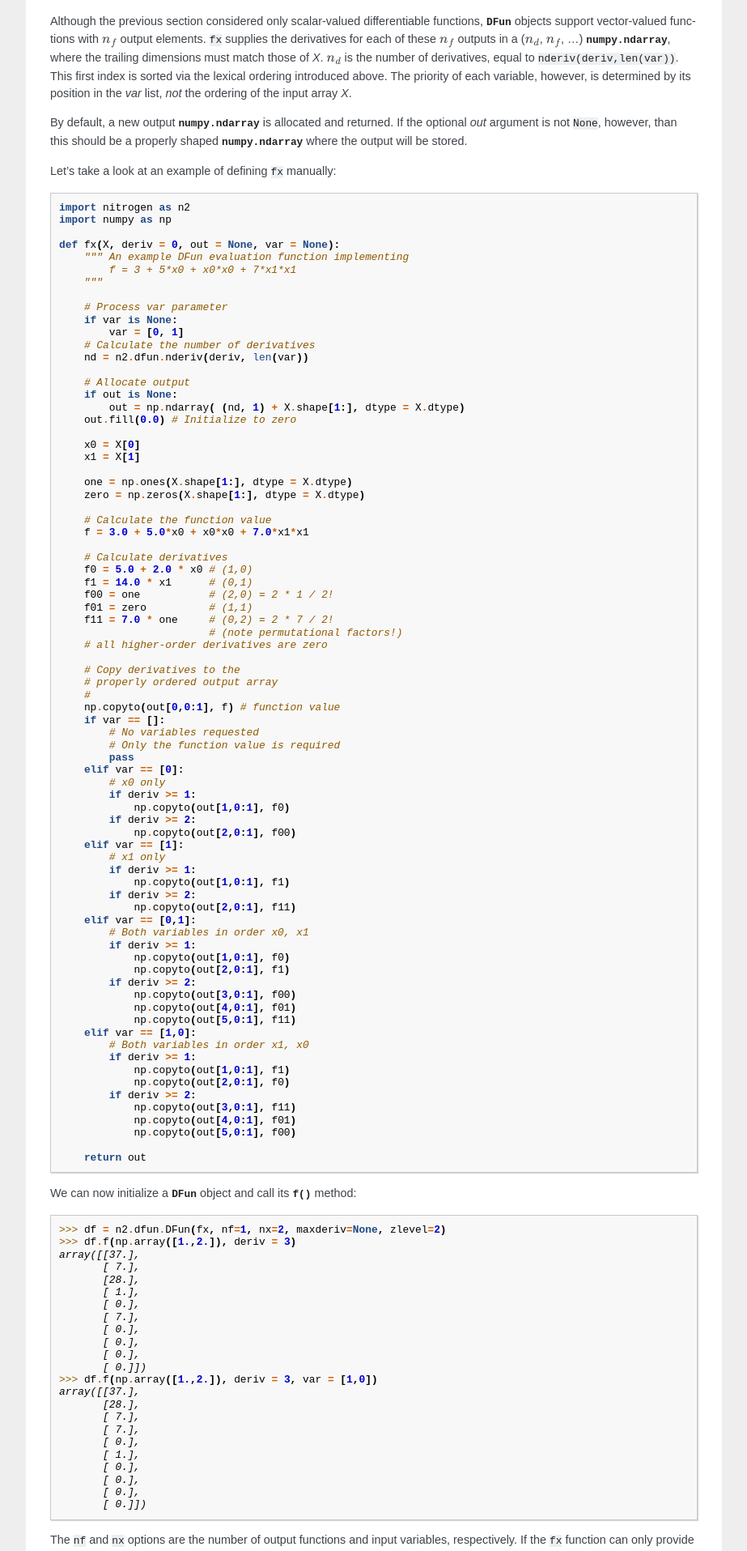
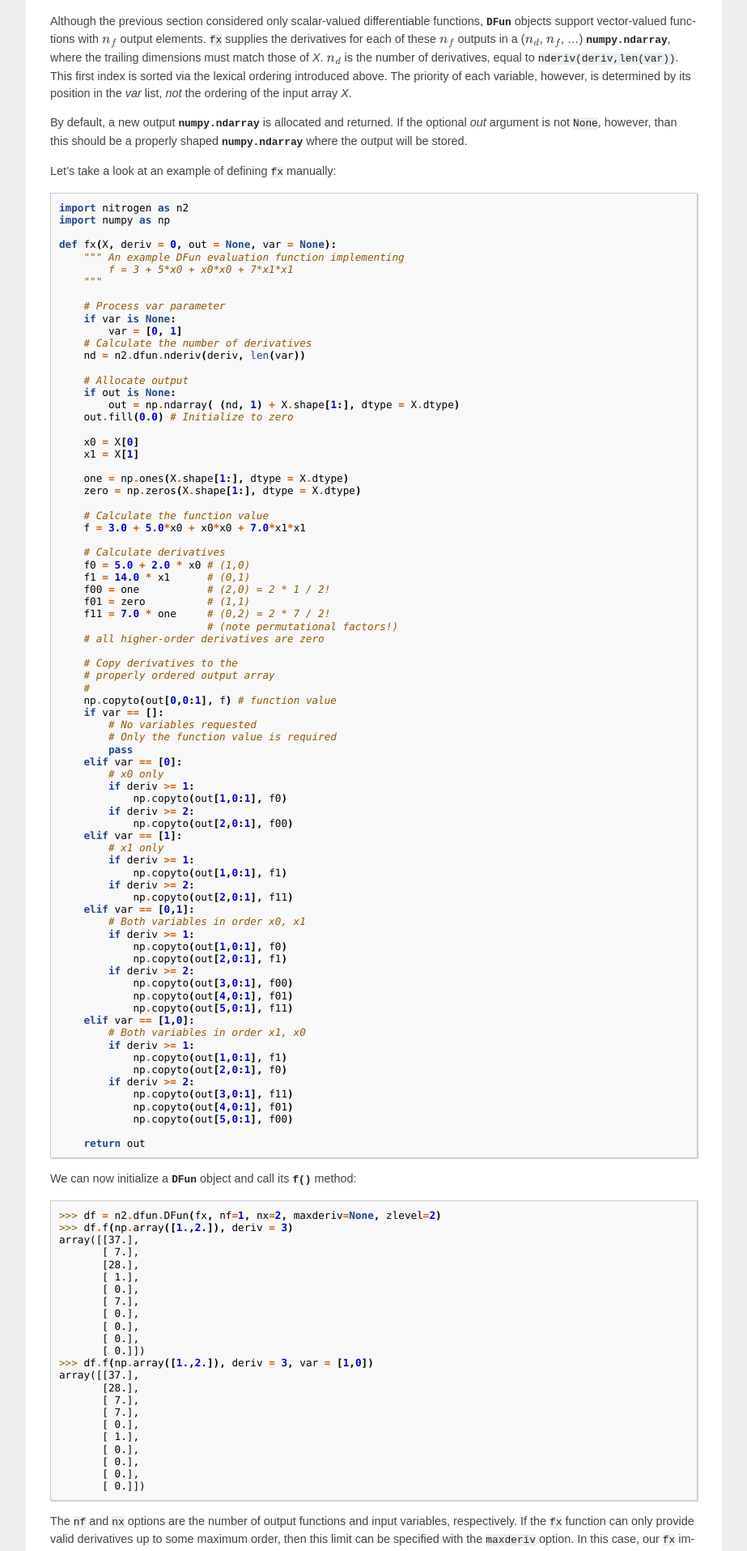
Before and after one commit to bchangala/nitrogen, a Sphinx documentation site: the page built from docs/tutorials/dfun.rst, in a window 1280 px wide. Shown: the part 1194-3109 px from the top of the page at 81% size, without its empty margins (198-1121 px from the left). Built offline with Sphinx 7.4.7, drawn with Linux system fonts in a browser that asks for light colours.

Commit message:
modified docs css style files

```diff
--- /dev/null
+++ b/docs/_static/custom-1.css
@@ -0,0 +1,6 @@
+@import url("nature.css");
+
+div[class*="highlight-"] {
+     margin: 1em 0;
+     font-size: 0.8em; /* changed font size --PBC */
+}
--- /dev/null
+++ b/docs/_static/pygments.css
@@ -0,0 +1,85 @@
+pre { line-height: 115%; margin: 0; font-family: Consolas, Monaco, monospace, sans-serif; }
+td.linenos pre { color: #000000; background-color: #f0f0f0; padding: 0 5px 0 5px; }
+span.linenos { color: #000000; background-color: #f0f0f0; padding: 0 5px 0 5px; }
+td.linenos pre.special { color: #000000; background-color: #ffffc0; padding: 0 5px 0 5px; }
+span.linenos.special { color: #000000; background-color: #ffffc0; padding: 0 5px 0 5px; }
+.highlight .hll { background-color: #ffffcc }
+.highlight { background: #f8f8f8; }
+.highlight .c { color: #8f5902; font-style: italic } /* Comment */
+.highlight .err { color: #a40000; border: 1px solid #ef2929 } /* Error */
+.highlight .g { color: #000000 } /* Generic */
+.highlight .k { color: #204a87; font-weight: bold } /* Keyword */
+.highlight .l { color: #000000 } /* Literal */
+.highlight .n { color: #000000 } /* Name */
+.highlight .o { color: #ce5c00; font-weight: bold } /* Operator */
+.highlight .x { color: #000000 } /* Other */
+.highlight .p { color: #000000; font-weight: bold } /* Punctuation */
+.highlight .ch { color: #8f5902; font-style: italic } /* Comment.Hashbang */
+.highlight .cm { color: #8f5902; font-style: italic } /* Comment.Multiline */
+.highlight .cp { color: #8f5902; font-style: italic } /* Comment.Preproc */
+.highlight .cpf { color: #8f5902; font-style: italic } /* Comment.PreprocFile */
+.highlight .c1 { color: #8f5902; font-style: italic } /* Comment.Single */
+.highlight .cs { color: #8f5902; font-style: italic } /* Comment.Special */
+.highlight .gd { color: #a40000 } /* Generic.Deleted */
+.highlight .ge { color: #000000; font-style: italic } /* Generic.Emph */
+.highlight .gr { color: #ef2929 } /* Generic.Error */
+.highlight .gh { color: #000080; font-weight: bold } /* Generic.Heading */
+.highlight .gi { color: #00A000 } /* Generic.Inserted */
+
+/* vvv PBC edited 12/29/2020 */
+.highlight .go { color: #000000; } /* Generic.Output */
+
+.highlight .gp { color: #8f5902 } /* Generic.Prompt */
+.highlight .gs { color: #000000; font-weight: bold } /* Generic.Strong */
+.highlight .gu { color: #800080; font-weight: bold } /* Generic.Subheading */
+.highlight .gt { color: #a40000; font-weight: bold } /* Generic.Traceback */
+.highlight .kc { color: #204a87; font-weight: bold } /* Keyword.Constant */
+.highlight .kd { color: #204a87; font-weight: bold } /* Keyword.Declaration */
+.highlight .kn { color: #204a87; font-weight: bold } /* Keyword.Namespace */
+.highlight .kp { color: #204a87; font-weight: bold } /* Keyword.Pseudo */
+.highlight .kr { color: #204a87; font-weight: bold } /* Keyword.Reserved */
+.highlight .kt { color: #204a87; font-weight: bold } /* Keyword.Type */
+.highlight .ld { color: #000000 } /* Literal.Date */
+.highlight .m { color: #0000cf; font-weight: bold } /* Literal.Number */
+.highlight .s { color: #4e9a06 } /* Literal.String */
+.highlight .na { color: #c4a000 } /* Name.Attribute */
+.highlight .nb { color: #204a87 } /* Name.Builtin */
+.highlight .nc { color: #000000 } /* Name.Class */
+.highlight .no { color: #000000 } /* Name.Constant */
+.highlight .nd { color: #5c35cc; font-weight: bold } /* Name.Decorator */
+.highlight .ni { color: #ce5c00 } /* Name.Entity */
+.highlight .ne { color: #cc0000; font-weight: bold } /* Name.Exception */
+.highlight .nf { color: #000000 } /* Name.Function */
+.highlight .nl { color: #f57900 } /* Name.Label */
+.highlight .nn { color: #000000 } /* Name.Namespace */
+.highlight .nx { color: #000000 } /* Name.Other */
+.highlight .py { color: #000000 } /* Name.Property */
+.highlight .nt { color: #204a87; font-weight: bold } /* Name.Tag */
+.highlight .nv { color: #000000 } /* Name.Variable */
+.highlight .ow { color: #204a87; font-weight: bold } /* Operator.Word */
+.highlight .w { color: #f8f8f8; text-decoration: underline } /* Text.Whitespace */
+.highlight .mb { color: #0000cf; font-weight: bold } /* Literal.Number.Bin */
+.highlight .mf { color: #0000cf; font-weight: bold } /* Literal.Number.Float */
+.highlight .mh { color: #0000cf; font-weight: bold } /* Literal.Number.Hex */
+.highlight .mi { color: #0000cf; font-weight: bold } /* Literal.Number.Integer */
+.highlight .mo { color: #0000cf; font-weight: bold } /* Literal.Number.Oct */
+.highlight .sa { color: #4e9a06 } /* Literal.String.Affix */
+.highlight .sb { color: #4e9a06 } /* Literal.String.Backtick */
+.highlight .sc { color: #4e9a06 } /* Literal.String.Char */
+.highlight .dl { color: #4e9a06 } /* Literal.String.Delimiter */
+.highlight .sd { color: #8f5902; font-style: italic } /* Literal.String.Doc */
+.highlight .s2 { color: #4e9a06 } /* Literal.String.Double */
+.highlight .se { color: #4e9a06 } /* Literal.String.Escape */
+.highlight .sh { color: #4e9a06 } /* Literal.String.Heredoc */
+.highlight .si { color: #4e9a06 } /* Literal.String.Interpol */
+.highlight .sx { color: #4e9a06 } /* Literal.String.Other */
+.highlight .sr { color: #4e9a06 } /* Literal.String.Regex */
+.highlight .s1 { color: #4e9a06 } /* Literal.String.Single */
+.highlight .ss { color: #4e9a06 } /* Literal.String.Symbol */
+.highlight .bp { color: #3465a4 } /* Name.Builtin.Pseudo */
+.highlight .fm { color: #000000 } /* Name.Function.Magic */
+.highlight .vc { color: #000000 } /* Name.Variable.Class */
+.highlight .vg { color: #000000 } /* Name.Variable.Global */
+.highlight .vi { color: #000000 } /* Name.Variable.Instance */
+.highlight .vm { color: #000000 } /* Name.Variable.Magic */
+.highlight .il { color: #0000cf; font-weight: bold } /* Literal.Number.Integer.Long */
--- a/docs/conf.py
+++ b/docs/conf.py
@@ -62,6 +62,7 @@
 # a list of builtin themes.
 #
 html_theme = 'nature'
+html_style = 'custom-1.css'
 
 # Add any paths that contain custom static files (such as style sheets) here,
 # relative to this directory. They are copied after the builtin static files,
--- a/docs/tutorials/coordsys.rst
+++ b/docs/tutorials/coordsys.rst
@@ -228,7 +228,6 @@
        ║ ╰─┤  Z-matrix  ├─╯ ║
        ║   └────────────┘   ║
        ╚════════════════════╝
-    <BLANKLINE>
 
 This diagram shows that the inputs are now the new :math:`Q'` coordinates,
 which are transformed to the original Z-matrix :math:`Q` coordinates, which
```
